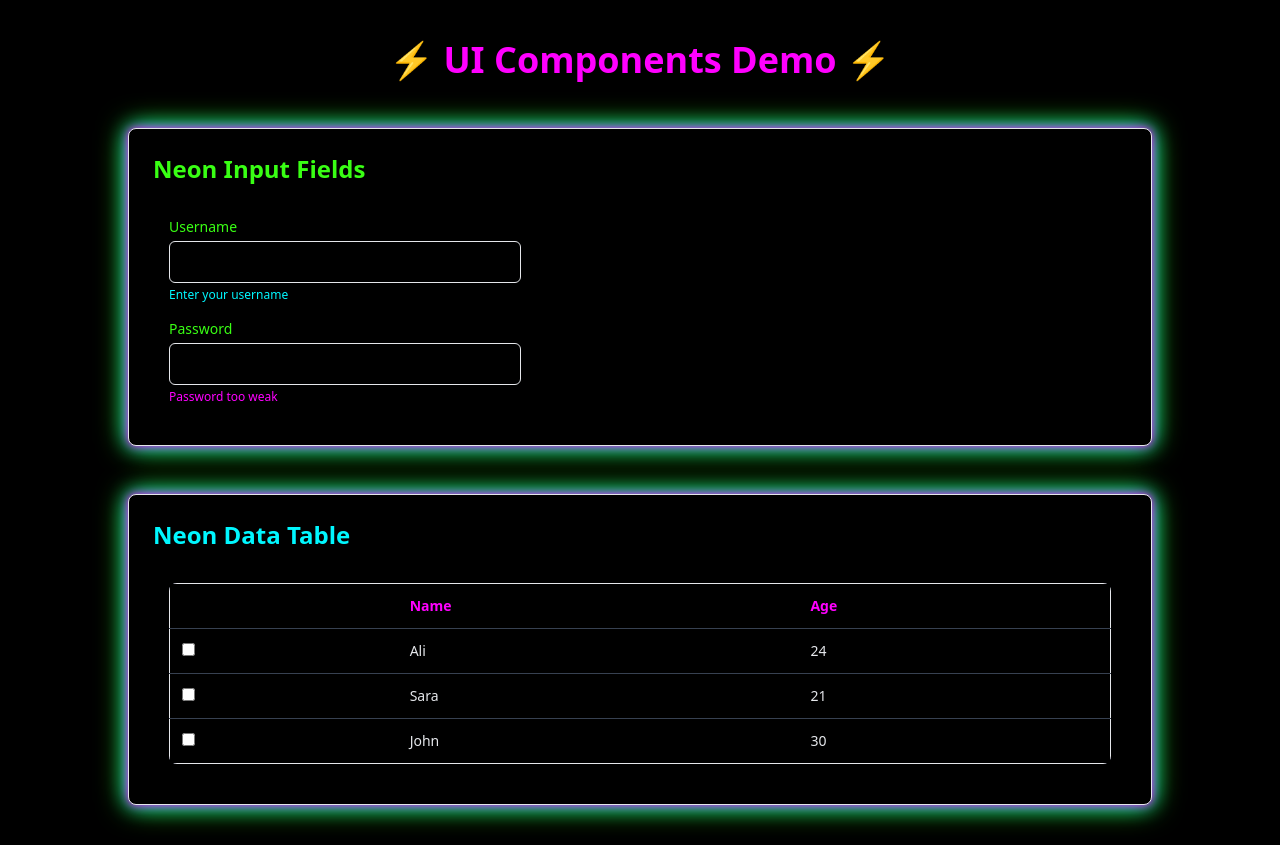
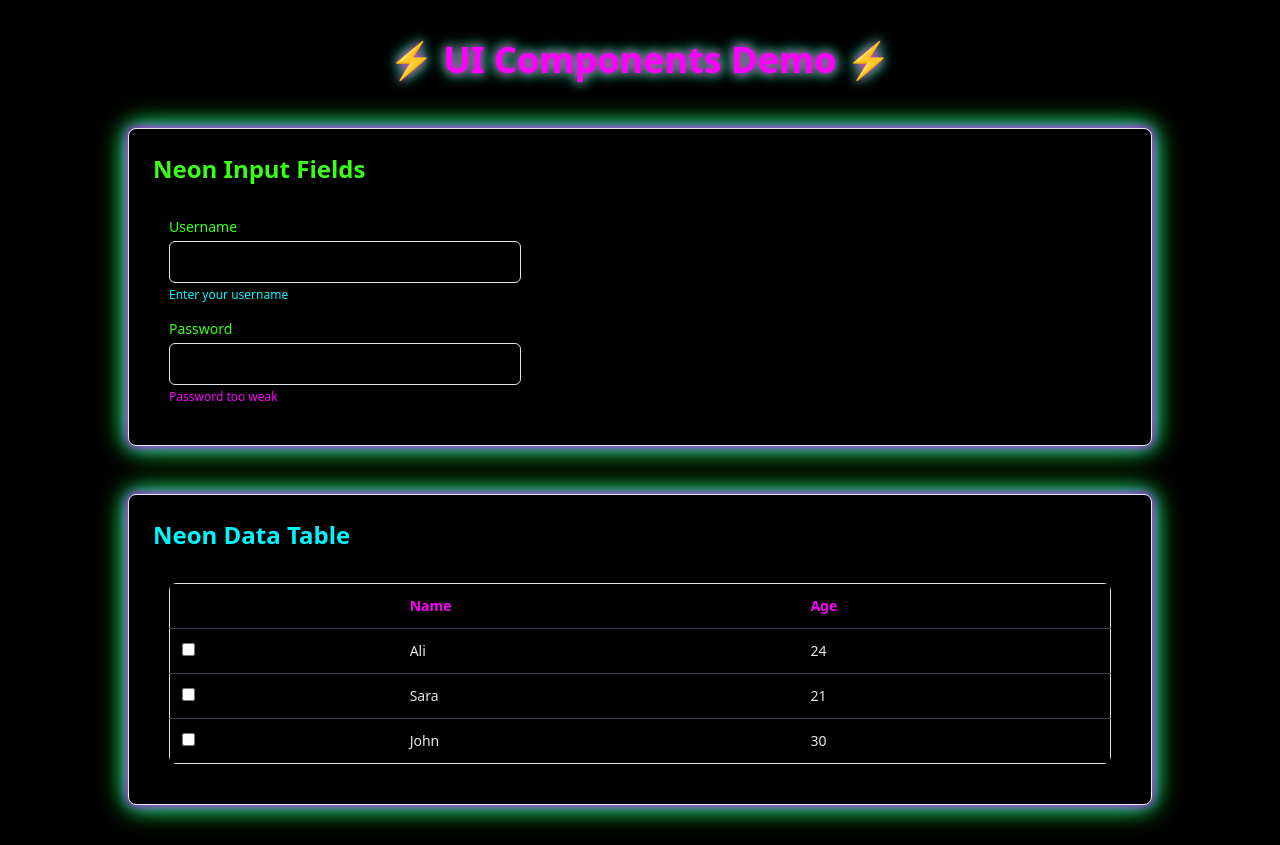
Before and after one commit to aadilaliofficial/internshala-small-assignment, a React (Vite) app in the folder react-ui/: page / in a window 1280 px wide. Built offline with nearby package versions, Linux system fonts and the light colour scheme.

Commit message:
Update index.css

```diff
--- a/react-ui/src/index.css
+++ b/react-ui/src/index.css
@@ -1,6 +1,23 @@
 @tailwind base;
 @tailwind components;
 @tailwind utilities;
+
+.text-neon-pink {
+  color: #ff00ff;
+}
+.text-neon-green {
+  color: #39ff14;
+}
+.text-neon-blue {
+  color: #00f7ff;
+}
+.drop-shadow-neon {
+  text-shadow: 0 0 8px #ff00ff, 0 0 12px #39ff14, 0 0 16px #00f7ff;
+}
+.shadow-neon {
+  box-shadow: 0 0 6px #ff00ff, 0 0 12px #39ff14, 0 0 18px #00f7ff;
+}
+
 
 .text-neon-pink {
   color: #ff00ff;
```
